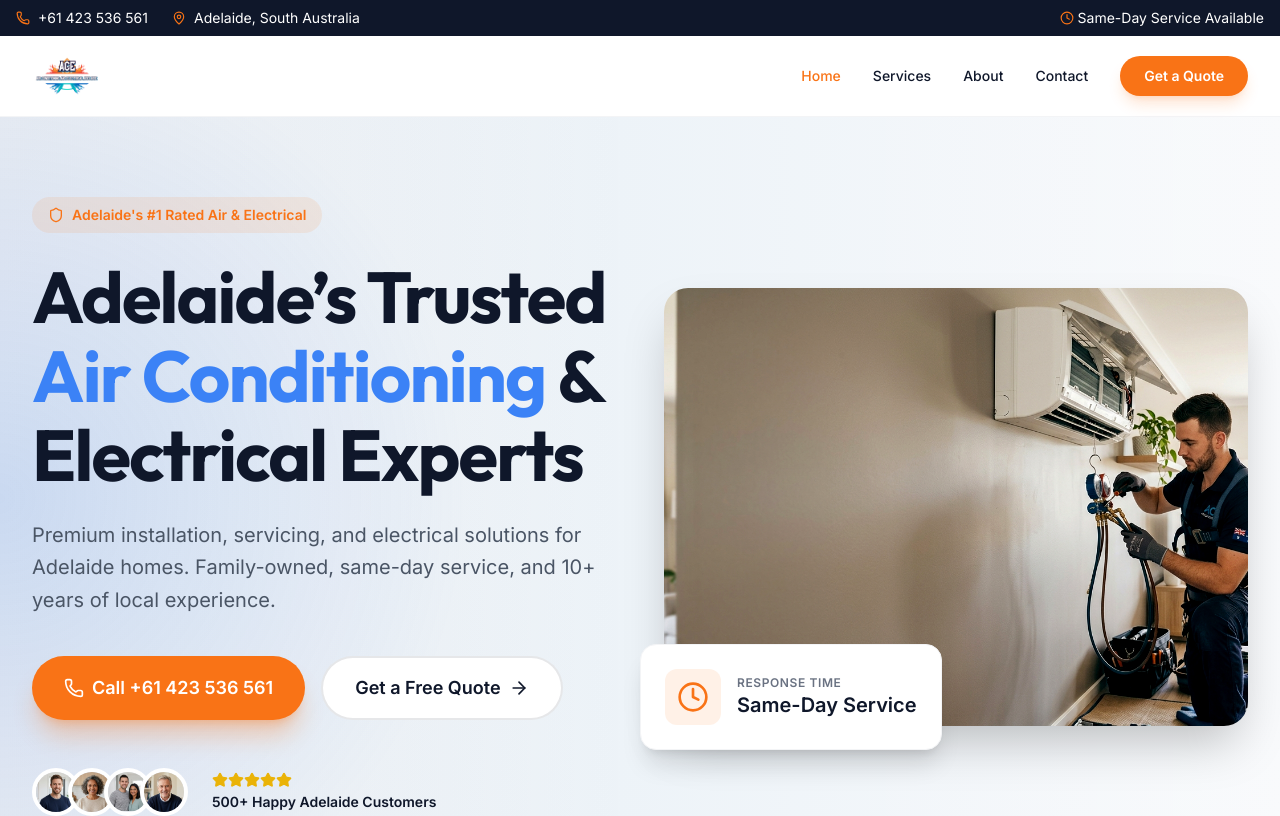
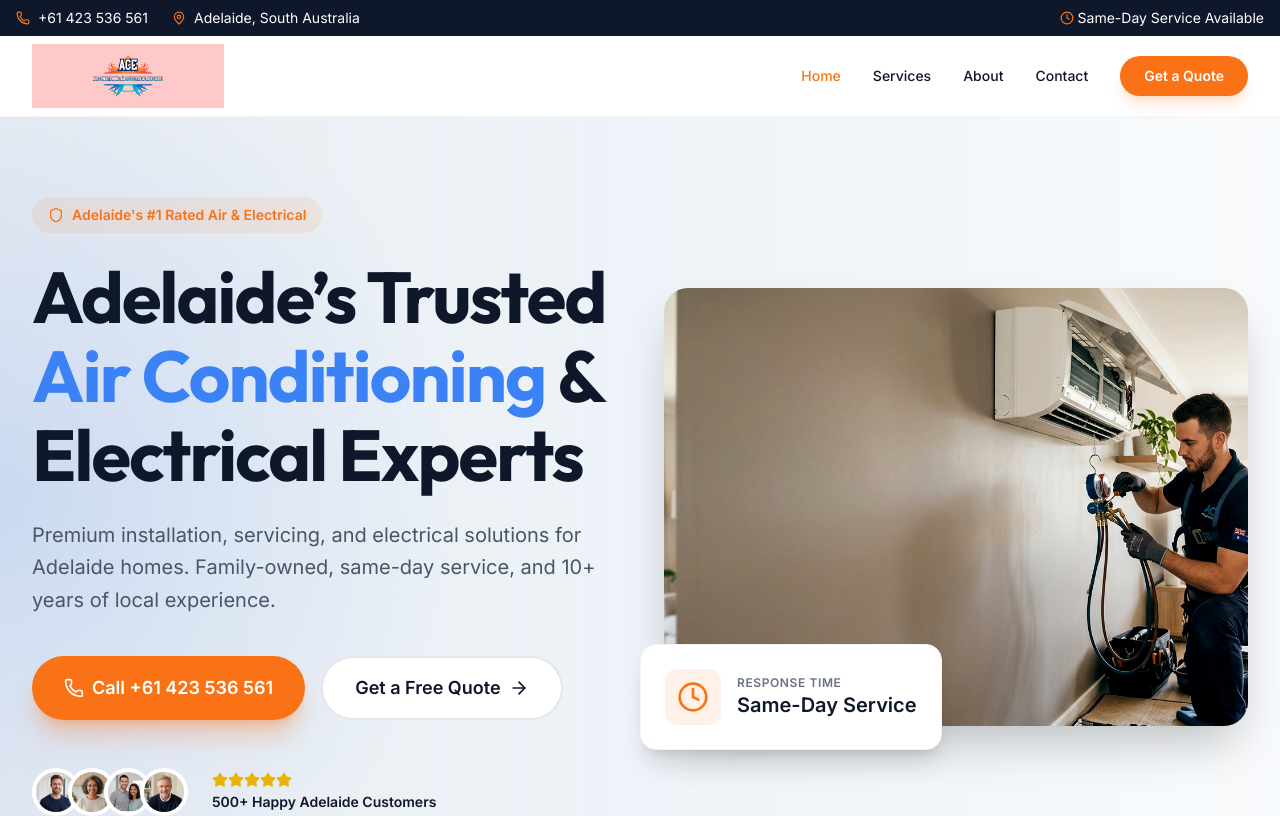
Before and after one commit to synkronjayd1/ace-air-electrical-site-v2, a React (Vite) app: page / in a window 1280 px wide. Shown: the top 816 px of the page. Built offline with nearby package versions, Linux system fonts and the light colour scheme.

Commit message:
Update Layout.tsx

```diff
--- a/src/components/Layout.tsx
+++ b/src/components/Layout.tsx
@@ -52,8 +52,8 @@ export function Layout({ children }: { children: React.ReactNode }) {
             <Link to="/" className="flex items-center">
   <img
   src="/images/logo.jpg"
-  alt="Ace Air & Electrical Adelaide"
-  className="h-12 md:h-14 w-auto object-contain"
+  alt="logo"
+  className="h-16 w-48 object-contain bg-red-200"
 />
 </Link>
 
```
